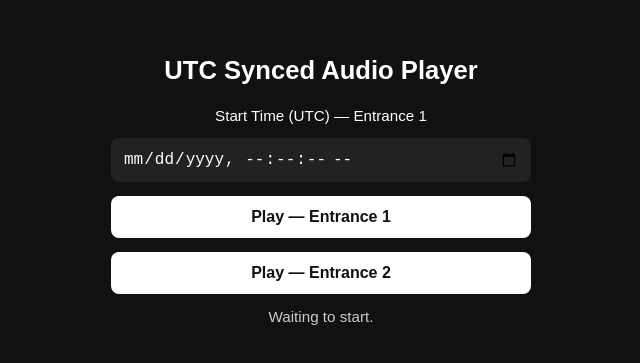
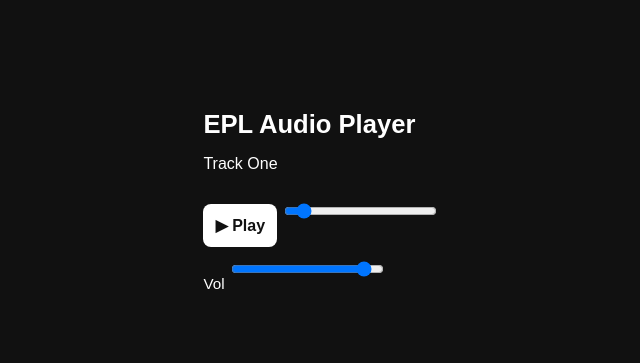
Before and after one commit to rossalli-cloud/EPL-4, a plain HTML site: page index.html in a window 1280 px wide. Shown: the part 199-562 px from the top of the page, without its empty margins (319-959 px from the left). Drawn offline with Linux system fonts and the light colour scheme.

Commit message:
Update index.html

```diff
--- a/index.html
+++ b/index.html
@@ -1,24 +1,29 @@
 <!DOCTYPE html>
 <html lang="en">
 <head>
-  <meta charset="UTF-8" />
-  <meta name="viewport" content="width=device-width, initial-scale=1.0" />
-  <title>Alli Test - UTC Synced Audio</title>
-  <link rel="stylesheet" href="style.css" />
+  <meta charset="UTF-8">
+  <meta name="viewport" content="width=device-width, initial-scale=1.0">
+  <title>EPL Audio Player</title>
+  <link rel="stylesheet" href="style.css">
 </head>
 <body>
-  <main class="container">
-    <h1>UTC Synced Audio Player</h1>
-    <label for="startTime">Start Time (UTC) — Entrance 1</label>
-    <input id="startTime" type="datetime-local" step="1" />
-    <button id="playButton1">Play — Entrance 1</button>
-    <button id="playButton2">Play — Entrance 2</button>
-    <div id="status" class="status">Waiting to start.</div>
-    <audio id="audio" preload="auto" playsinline>
-      <source src= AUDIO-2026-04-03-00-29-15.mp3 type="audio/mp3" />
-      Your browser does not support HTML5 audio.
+  <div class="player">
+    <h1>EPL Audio Player</h1>
+    <div class="track-info">
+      <p id="track-title">Track One</p>
+    </div>
+    <audio id="audio" preload="metadata">
+      <source src="https://audio.eplaudioplayer.org/your-track-1.mp3" type="audio/mpeg">
     </audio>
-  </main>
+    <div class="controls">
+      <button id="play-btn">▶ Play</button>
+      <input type="range" id="progress" value="0" min="0" step="0.1">
+      <div class="volume">
+        <label>Vol</label>
+        <input type="range" id="volume" min="0" max="1" step="0.01" value="1">
+      </div>
+    </div>
+  </div>
   <script src="player.js"></script>
 </body>
 </html>
```
